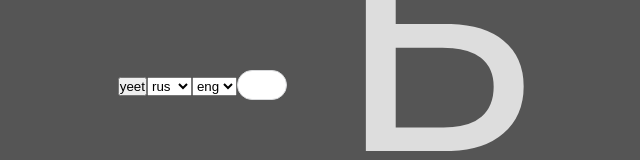
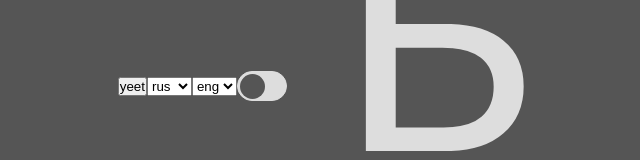
Before and after one commit to mhalseyperry/touch-type, a React (Create React App) app: page / in a window 1280 px wide. Shown: the part 314-474 px from the top of the page, without its empty margins (311-951 px from the left). Built offline with nearby package versions, Linux system fonts and the light colour scheme.

Commit message:
ToggleButton styles mostly complete, still needs tweaks.

```diff
--- a/src/App.js
+++ b/src/App.js
@@ -8,8 +8,7 @@ import { useTheme } from 'theming';
 import { useStyles } from './hooks/useStyles';
 
 function App() {
-  const { theme } = useTheme();
-  const classes = useStyles(theme);
+  const classes = useStyles();
   console.log(classes);
   const [className, setClassName] = useState('');
 
--- a/src/components/LetterMode.js
+++ b/src/components/LetterMode.js
@@ -2,7 +2,6 @@ import React, { useState, useEffect } from 'react';
 import './LetterMode.css';
 import { useEventListener } from '../hooks/useEventListener';
 import { useKeyboardLayouts } from '../contexts/KeyboardLayoutContext';
-import { useTheme } from 'theming';
 import { useStyles } from '../hooks/useStyles';
 
 function getRandKey(keyMap) {
@@ -14,8 +13,7 @@ function getRandKey(keyMap) {
 
 export const LetterMode = props => {
   const { primaryKeymap, secondaryKeymap } = useKeyboardLayouts();
-  const { theme } = useTheme();
-  const classes = useStyles(theme);
+  const classes = useStyles();
 
   const [key, setKey] = useState(getRandKey(primaryKeymap));
   const [input, setInput] = useState('');
--- a/src/components/ToggleButton.css
+++ /dev/null
@@ -1,10 +0,0 @@
-.switch {
-  position: relative;
-  appearance: none;
-  outline: none;
-  width: 50px;
-  height: 30px;
-  background-color: #ffffff;
-  border: 1px solid #d9dadc;
-  border-radius: 50px;
-}
--- a/src/components/ToggleButton.js
+++ b/src/components/ToggleButton.js
@@ -1,8 +1,8 @@
-import React, { useState } from 'react';
-import './ToggleButton.css';
+import React from 'react';
+import { ToggleButtonStyles } from './ToggleButton.styles';
 
 export const ToggleButton = props => {
-  const { isOn, setIsOn } = useState(false);
+  const classes = ToggleButtonStyles();
 
   function toggle() {
     props.toggle(!props.on);
@@ -10,7 +10,17 @@ export const ToggleButton = props => {
 
   return (
     <div>
-      <button className="switch" onClick={toggle}></button>
+      <button
+        //prettier-ignore
+        className={`${classes.switch} ${props.on ? classes.switchOn : classes.switchOff}`}
+        onClick={toggle}
+      >
+        <div
+          className={`${classes.innerCircle} ${
+            props.on ? classes.innerCircleOn : classes.innerCircleOff
+          }`}
+        ></div>
+      </button>
     </div>
   );
 };
--- /dev/null
+++ b/src/components/ToggleButton.styles.js
@@ -0,0 +1,30 @@
+import { createUseStyles } from 'react-jss';
+
+export const ToggleButtonStyles = createUseStyles(theme => ({
+  switch: {
+    position: 'relative',
+    outline: 'none',
+    width: '50px',
+    height: '30px',
+    backgroundColor: theme.text,
+    border: `1px solid ${theme.text}`,
+    borderRadius: '50px',
+    padding: '2px',
+    transition: 'margin-left 100ms ease-in-out',
+  },
+
+  switchOn: {
+    backgroundColor: 'blue',
+  },
+
+  innerCircle: {
+    width: '25px',
+    height: '25px',
+    background: theme.bg,
+    borderRadius: '50%',
+  },
+
+  innerCircleOn: {
+    marginLeft: '19px',
+  },
+}));
```
